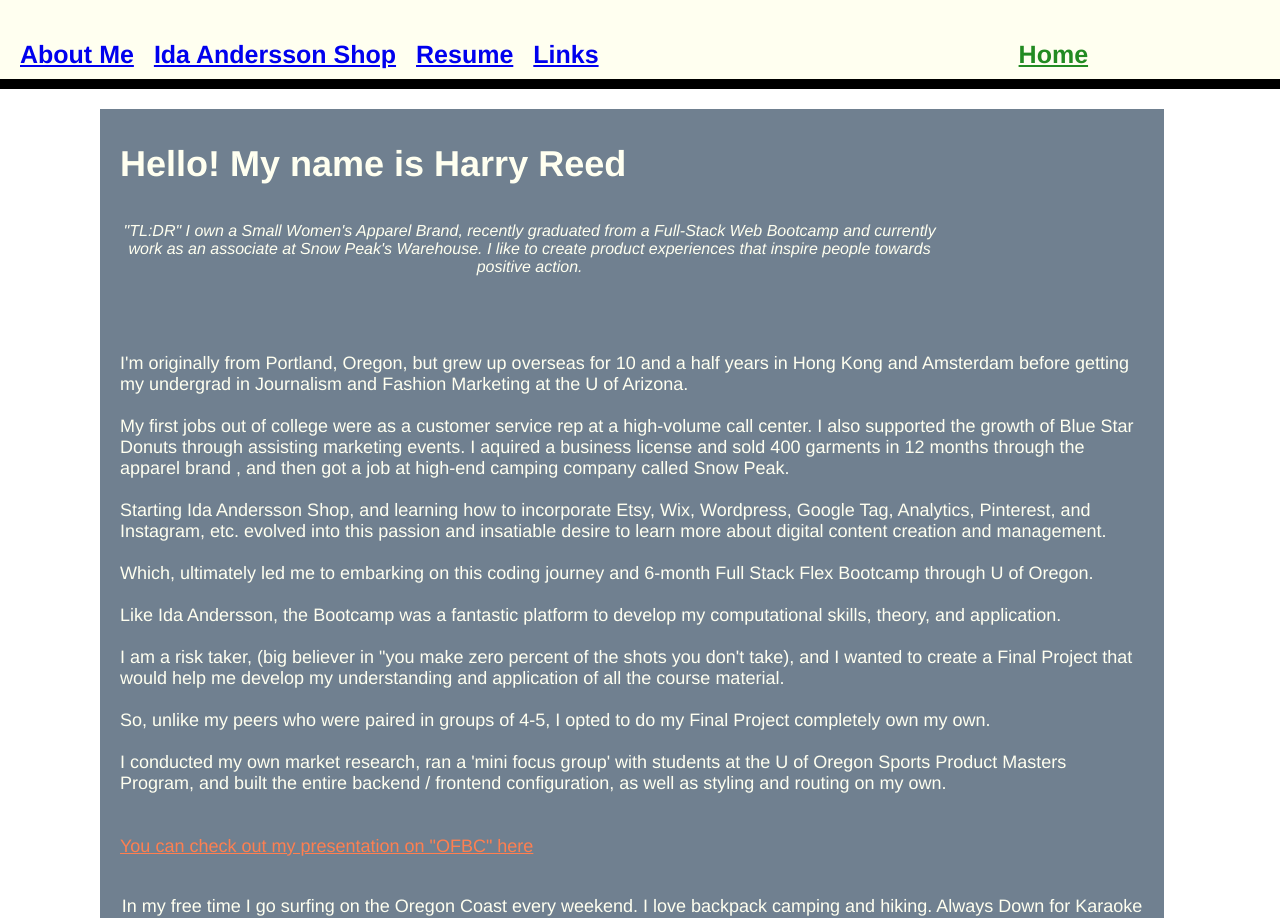
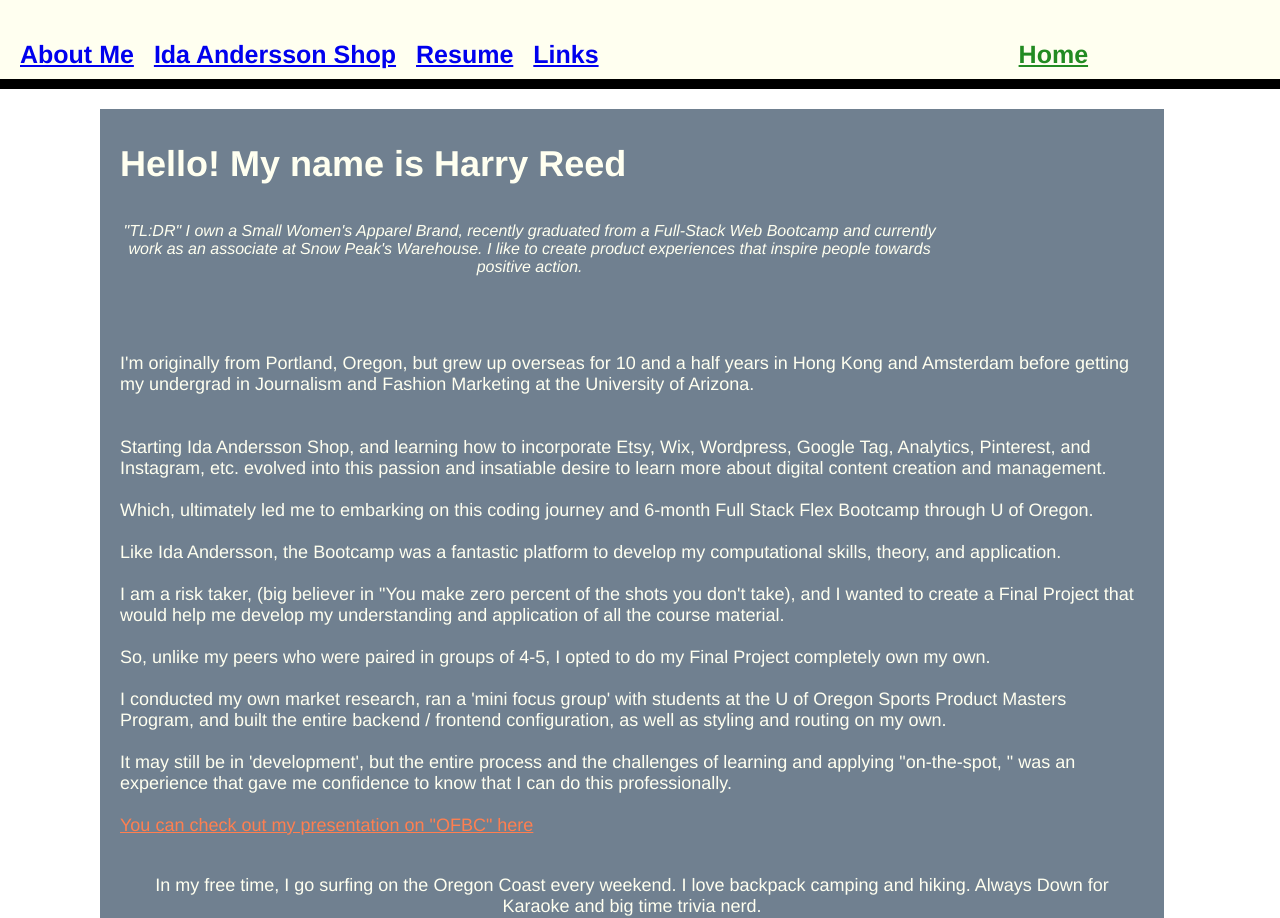
Before and after one commit to HGreedo/nuReactPortfolio, a React (Create React App) app: page /pages/About-Me in a window 1280 px wide. Shown: the top 918 px of the page. Built offline with nearby package versions, Linux system fonts and the light colour scheme.

Commit message:
commit on 'main'

```diff
--- a/src/pages/About-Me.js
+++ b/src/pages/About-Me.js
@@ -1,12 +1,10 @@
 import React from "react";
-// import img from "../images/linkedin.png"
 import ('./aboutMe.css')
 
 
 function About() {
  return (
     <div className="about-container">
-            {/* {<img className="profile-pic" alt ='profile-pic' src={img}/>    } */}
 
             <h1>Hello! My name is Harry Reed</h1>
 
@@ -14,10 +12,8 @@ function About() {
             <h6 className="tldr"> "TL:DR" I own a Small Women's Apparel Brand, recently graduated from a Full-Stack Web Bootcamp and currently work as an associate at Snow Peak's Warehouse. I like to create product experiences that inspire people towards positive action. </h6>
             <br/>
             <p>
-                I'm originally from Portland, Oregon, but grew up overseas for 10 and a half years in Hong Kong and Amsterdam before getting my undergrad in Journalism and Fashion Marketing at the U of Arizona.
+                I'm originally from Portland, Oregon, but grew up overseas for 10 and a half years in Hong Kong and Amsterdam before getting my undergrad in Journalism and Fashion Marketing at the University of Arizona.
                 <br/>
-                <br/>
-                My first jobs out of college were as a customer service rep at a high-volume call center. I also supported the growth of Blue Star Donuts through assisting marketing events. I aquired a business license and sold 400 garments in 12 months through the apparel brand , and then got a job at high-end camping company called Snow Peak.
                 <br/>
                 <br/>
                 Starting Ida Andersson Shop, and learning how to incorporate Etsy, Wix, Wordpress, Google Tag, Analytics, Pinterest, and Instagram, etc. evolved into this passion and insatiable desire to learn more about digital content creation and management.
@@ -29,7 +25,7 @@ function About() {
                 Like Ida Andersson, the Bootcamp was a fantastic platform to develop my computational skills, theory, and application.
                 <br/>
                 <br/>
-                I am a risk taker, (big believer in "you make zero percent of the shots you don't take), and I wanted to create a Final Project that would help me develop my understanding and application of all the course material.
+                I am a risk taker, (big believer in "You make zero percent of the shots you don't take), and I wanted to create a Final Project that would help me develop my understanding and application of all the course material.
                 <br />
                 <br/>
                 So, unlike my peers who were paired in groups of 4-5, I opted to do my Final Project completely own my own.
@@ -37,6 +33,8 @@ function About() {
                 <br/>
                 I conducted my own market research, ran a 'mini focus group' with students at the U of Oregon Sports Product Masters Program, and built the entire backend / frontend configuration, as well as styling and routing on my own.
                 <br/>
+                <br/>
+                It may still be in 'development', but the entire process and the challenges of learning and applying "on-the-spot, " was an experience that gave me confidence to know that I can do this professionally.
                 <br/>
                 <br/>
                 <a className="OFBC" href="https://docs.google.com/presentation/d/11norT5-tjyDEH1t3zuUZNtmzWBwMC2yjOdkXTDBOoX0/edit?usp=sharing">You can check out my presentation on "OFBC" here</a>
@@ -47,7 +45,7 @@ function About() {
 
         <div className="somethin-extra">
             <p>
-                In my free time I go surfing on the Oregon Coast every weekend. I love backpack camping and hiking. Always Down for Karaoke and big time trivia Nerd.
+                In my free time, I go surfing on the Oregon Coast every weekend. I love backpack camping and hiking. Always Down for Karaoke and big time trivia nerd.
             </p>
         </div>
         <div>
```
